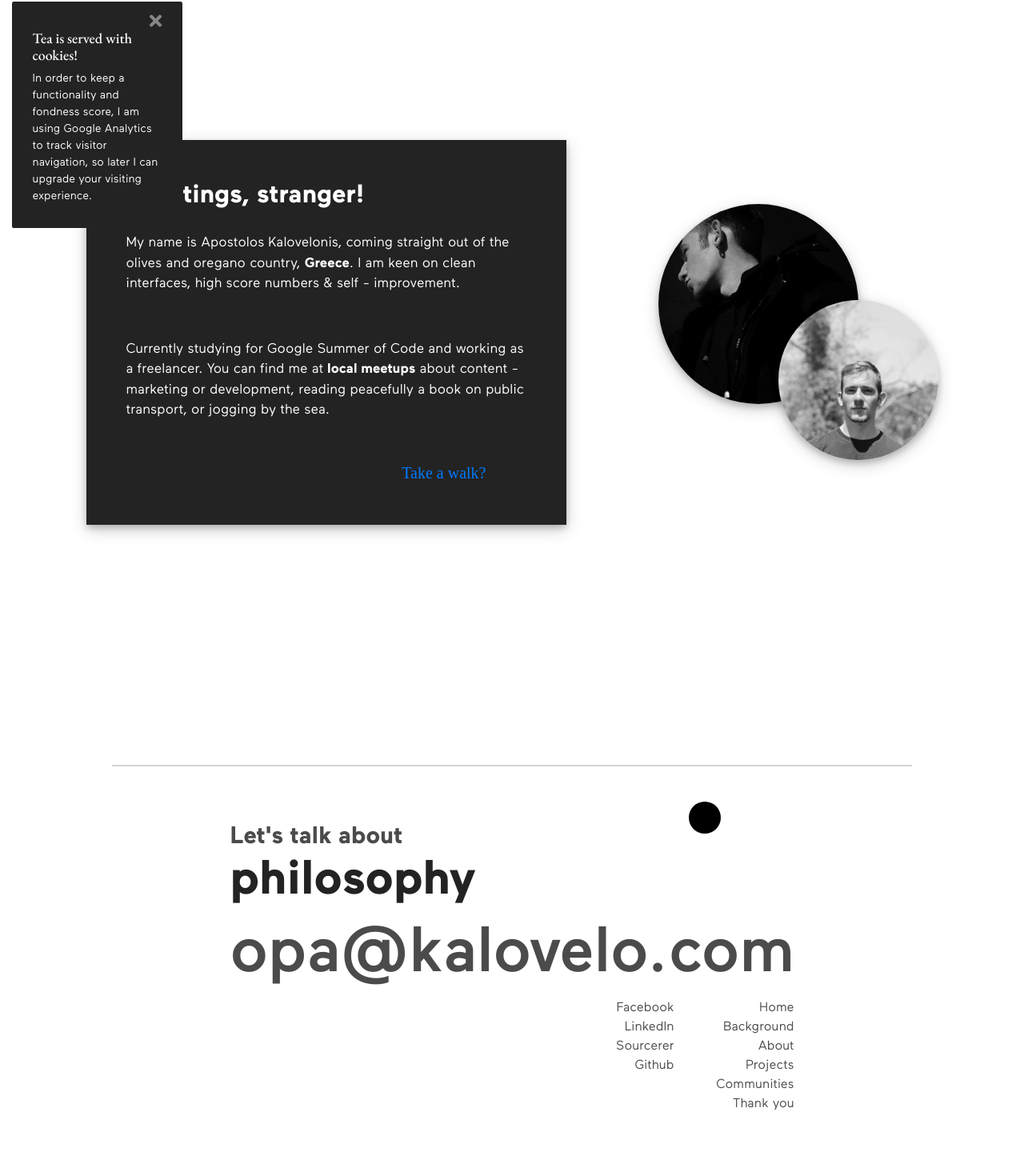
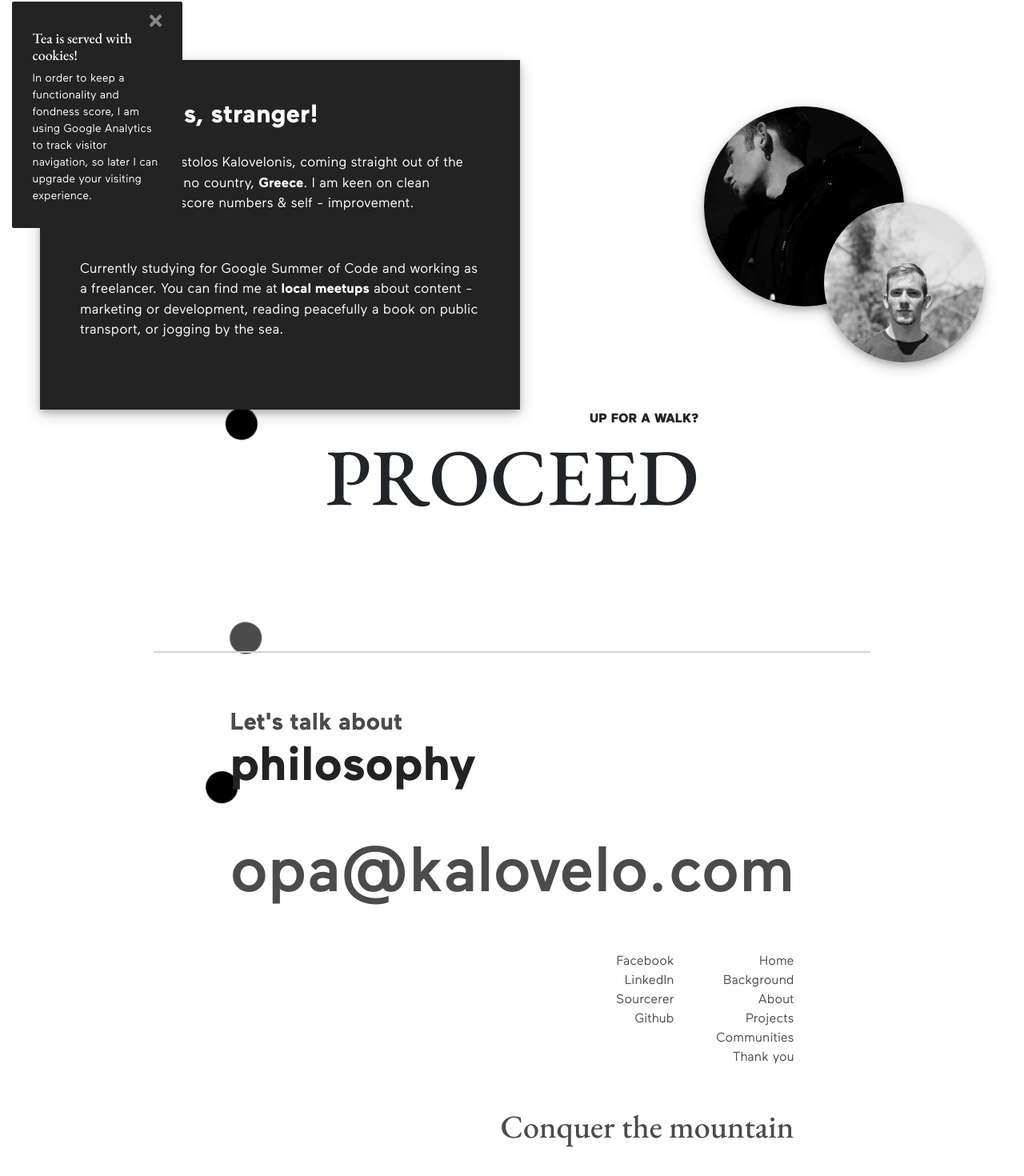
Before and after one commit to Kalovelo/feels-like-home, a React (Create React App) app: page / in a window 1280 px wide. Shown: the part 478-1948 px from the top of the page at 80% size. Built offline with nearby package versions, Linux system fonts and the light colour scheme.

Commit message:
fix(footer):quote hover

```diff
--- a/src/Components/Pages/Footer.jsx
+++ b/src/Components/Pages/Footer.jsx
@@ -76,7 +76,8 @@ class Footer extends Component {
   conceptLetterReplace = () => {
     let textWrapper = this.conceptText;
     textWrapper.innerHTML = ctaConcepts[this.state.indexCTA].replace(
-      /([^\x00-\x80]|\w)/g,
+      // eslint-disable-next-line
+        /([^\x00-\x80]|\w)/g,
       "<span class='footer-letter'>$&</span>"
     );
   };
@@ -206,6 +207,7 @@ class Footer extends Component {
             </div>
           </div>
 
+<div className="footer__quote-wrapper">
           <h2
             className="footer__quote"
             onMouseEnter={this.finishedHover}
@@ -219,6 +221,7 @@ class Footer extends Component {
           </h2>
         </div>
 
+      </div>
         <div className="footer__divider" />
       </div>
     );
--- a/src/Components/Pages/Homepage/homePage.jsx
+++ b/src/Components/Pages/Homepage/homePage.jsx
@@ -78,13 +78,6 @@ class HomePage extends Component {
               reading peacefully a book on public transport, or jogging by the
               sea.
             </p>
-            <div className="homepage__button-wrapper">
-              <Button
-                className="button--square"
-                link="/portal"
-                text="Take a walk?"
-              />
-            </div>
           </div>
 
           <div className="homepage__introduction-all-image-wrapper">
@@ -103,6 +96,15 @@ class HomePage extends Component {
                 onClick={() => this.setState({ isOpen: true, photoIndex: 1 })}
               />
             </div>
+          </div>
+        </div>
+
+        <div className="homepage__cta-wrapper">
+          <div className="homepage__cta-innerWrapper">
+          <span className="homepage__cta-title">
+            Up for a walk?
+          </span>
+          <h3 className="homepage__cta">PROCEED</h3>
           </div>
         </div>
 
--- a/src/styles/layout/footer.scss
+++ b/src/styles/layout/footer.scss
@@ -1,16 +1,32 @@
 .footer {
-    margin:$desktop-large-paddings;
-    display: flex;
+  display: flex;
   min-height: 800px;
   color: $color__blackPale;
   flex-direction: column;
   align-items: center;
 
+
   &__divider {
     margin:50px 0;
-    width: 1000px;
+    width: 90%;
     height: 2px;
     background: $color__greyPale;
+
+
+    @media(min-width:$mobile){
+        width: 80%;
+    }
+    @media(min-width:$tablet){
+        width: 95%;
+    }
+
+    @media(min-width:$desktop){
+        width: 70%;
+    }
+
+    @media(min-width:$desktop-large){
+        width: 60%;
+    }
   }
 
   &__wrapper {
@@ -52,28 +68,59 @@
   &__CTA-title {
     margin-top: 20px;
     font-weight: 700;
-    font-size: 30px;
+    font-size:15px;
+
+    @media(min-width:$tablet){
+        font-size: 22px;
+    }
+
+    @media(min-width:$desktop){
+        font-size: 30px;
+    }
   }
 
   &__CTA-concept {
     display: block;
-    font-size: 60px;
     color: $color__black;
+    font-size: 30px;
+
+    @media(min-width:$tablet){
+        font-size: 45px;
+    }
+
+    @media(min-width:$desktop){
+        font-size: 60px;
+    }
   }
 
   &__CTA {
     font-weight: 500;
-    font-size: 80px;
     cursor: pointer;
+    font-size: 35px;
+    @media(min-width:$tablet){
+        font-size: 60px;
+    }
+    margin:50px 0;
+
+    @media(min-width:$desktop){
+        font-size: 80px;
+    }
   }
 
   &__quote {
-    margin-top:100px;
     font-family: $garamond;
     font-weight: 100;
     text-align: right;
-    display: block;
+    display: inline;
+    font-size: 20px;
 
+    @media(min-width:$tablet){
+        font-size: 30px;
+    }
+
+    @media(min-width:$desktop){
+        font-size: 40px;
+    }
   }
 
   &__copied{
@@ -84,4 +131,10 @@
       font-weight: bold;
       opacity: 0;
   }
+
+  &__quote-wrapper{
+    display: flex;
+    margin-top: 50px;
+    flex-direction: row-reverse;
+  }
 }
--- a/src/styles/views/Homepage.scss
+++ b/src/styles/views/Homepage.scss
@@ -11,7 +11,7 @@
   }
 
   &__headtitle {
-    margin-top: $desktop-content-margin;
+    margin-top: 50px;
     font-family: $maax;
     font-size: 40px;
     font-weight: 900;
@@ -33,7 +33,7 @@
   &__introduction-wrapper {
     display: flex;
     flex-direction: column-reverse;
-    justify-content: space-around;
+    justify-content: space-between;
     margin-top: $desktop-content-margin;
     align-items: center;
 
@@ -60,7 +60,7 @@
     }
   }
 
-  &__introduction-title{
+  &__introduction-title {
     font-family: $maax;
     font-weight: bold;
   }
@@ -86,12 +86,12 @@
     height: 200px;
     box-shadow: $boxShadow;
     border-radius: 50%;
-    cursor:pointer;
+    cursor: pointer;
 
     img {
       object-fit: cover;
       width: 100%;
-      height:100%;
+      height: 100%;
       border-radius: 50%;
       filter: grayscale(100%);
     }
@@ -103,7 +103,7 @@
 
     @media (min-width: $desktop-large) {
       width: 400px;
-      height:400px;
+      height: 400px;
     }
 
     &--second {
@@ -111,7 +111,6 @@
       height: 150px;
       margin-top: 120px;
       margin-left: -100px;
-
 
       @media (min-width: $desktop) {
         width: 200px;
@@ -124,4 +123,24 @@
       }
     }
   }
+  &__cta {
+    display: flex;
+    font-size: 100px;
+    font-family: $garamond;
+    text-align: center;
+  }
+  &__cta-wrapper {
+    display: flex;
+    flex-direction: column;
+    justify-content: space-between;
+    align-items: center;
+  }
+
+  &__cta-title {
+    display: block;
+    text-align: right;
+    font-family: $maax;
+    font-weight: 900;
+    text-transform: uppercase;
+  }
 }
```
